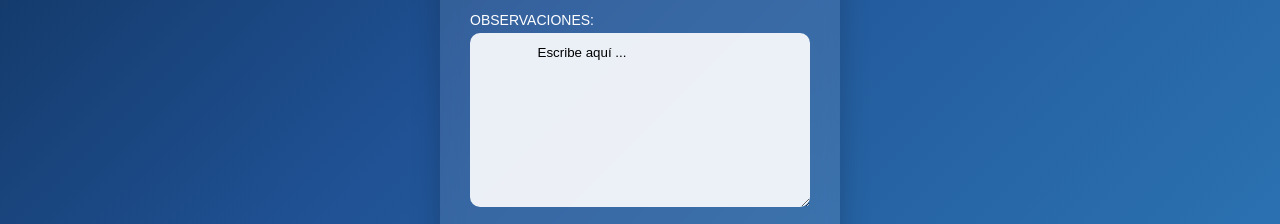
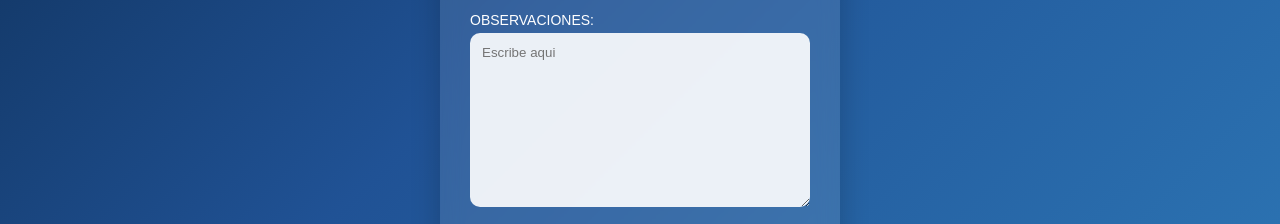
Before and after one commit to JoseDB475/PROYECTO_ANDUBA_MOTOS, a plain HTML site: page HTML/agregar_trabajos.html in a window 1280 px wide. Shown: the part 577-801 px from the top of the page. Drawn offline with nearby package versions, Linux system fonts and the light colour scheme.

Commit message:
correcion del placeholder del textarea

```diff
--- a/HTML/agregar_trabajos.html
+++ b/HTML/agregar_trabajos.html
@@ -71,9 +71,7 @@
                </label>
 
                <label for="observaciones">OBSERVACIONES:</label>
-               <textarea id="observaciones" name="observaciones" rows="10" cols="50">
-               Escribe aquí ...
-               </textarea>
+               <textarea id="observaciones"  placeholder="Escribe aqui" name="observaciones"  rows="10" cols="50" ></textarea>
 
                <button type="submit">GUARDAR</button>
 
```
